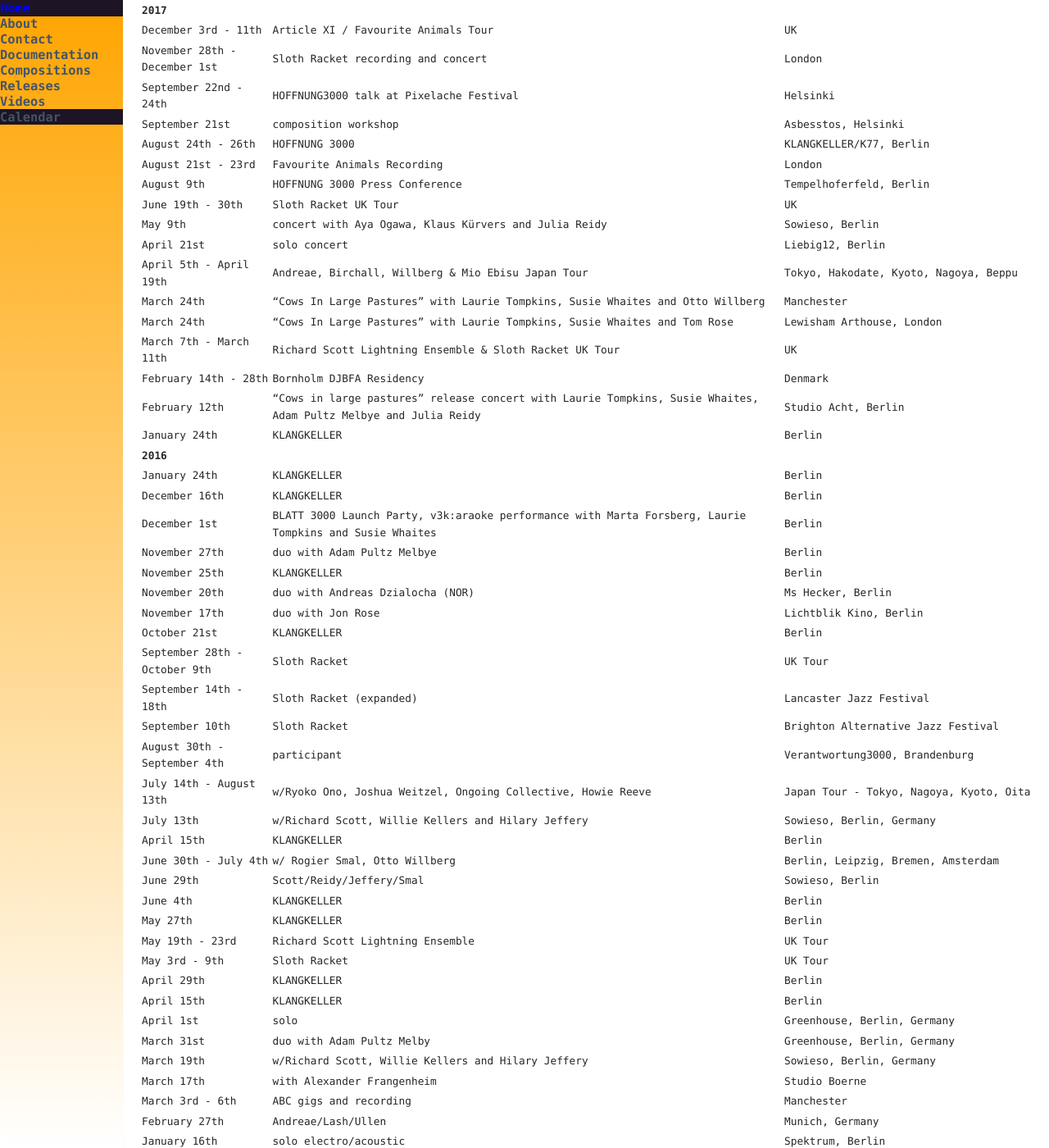
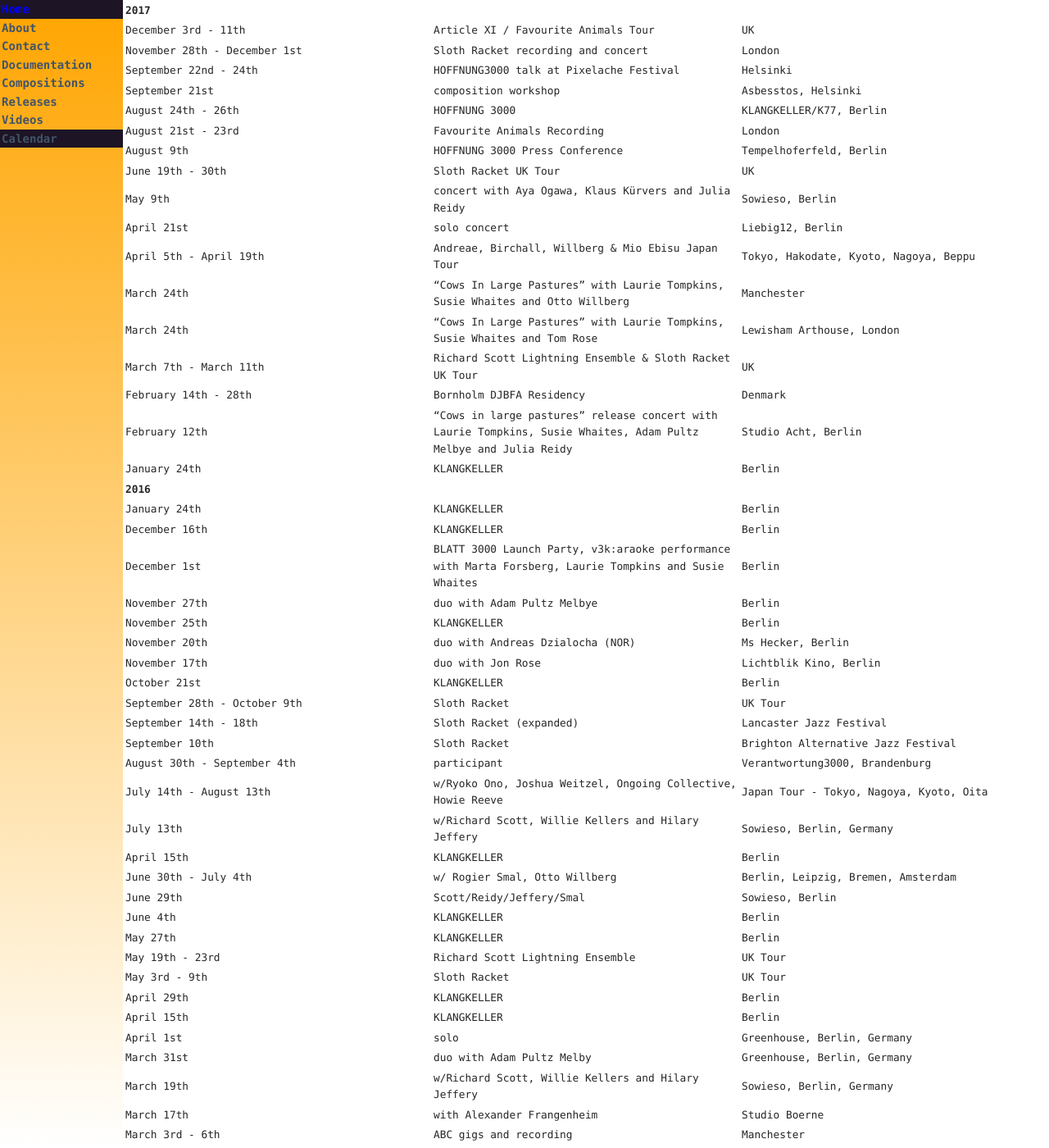
Before and after one commit to sandreae/sam-andreae-website, a Jekyll site: the page built from _pages/calendar.md, in a window 1280 px wide and 1400 px high. Shown: the whole window at 82% size. Built offline with Jekyll 4.4.1, drawn with Linux system fonts in a browser that asks for light colours.

Commit message:
mobile friendly

```diff
--- a/_includes/header.html
+++ b/_includes/header.html
@@ -5,7 +5,7 @@
 		    {% for nav in site.data.nav %}
 		      {% if nav.subcategories != null %}
 		        <li>
-		          <nav><a href="#">{{ nav.title }}</a></nav>
+		          <a href="#">{{ nav.title }}</a>
 		          <ul>
 		          {% for subcategory in nav.subcategories %}
 			          {% if subcategory.subhref-newtab != null %}
@@ -18,11 +18,11 @@
 		        </li>
 		      {% elsif nav.title == page.title %}
 		         <li class="active">
-		           <nav><a href="{{ nav.url }}">{{ nav.title }}</a></nav>
+		           <a href="{{ nav.url }}">{{ nav.title }}</a>
 		         </li>
 		      {% else %}
 		        <li>
-		          <nav><a href="{{ site.baseurl }}{{ nav.href }}">{{ nav.title }}</a></nav>
+		          <a href="{{ site.baseurl }}{{ nav.href }}">{{ nav.title }}</a>
 		        </li>
 		      {% endif %}
 		    {% endfor %}
--- /dev/null
+++ b/_layouts/calendar.html
@@ -0,0 +1,6 @@
+---
+layout: default
+---
+<div id="calendar">
+   {{ content }}
+</div>
--- a/_sass/_base.scss
+++ b/_sass/_base.scss
@@ -1,5 +1,8 @@
 $content-width: 100%;
-$nav-width: 150px;
+$nav-width: 100%;
+$nav-width-mobile: 100%;
+$nav-width-tablet: 150px;
+$nav-width-desktop: 150px;
 $color-primary: orange;
 $color-secondary: blue;
 $font-style: "Lucida Console", Monaco, monospace;
@@ -11,6 +14,21 @@
 $light: #E7EDF4;
 $header:  #1D1425;
 
+$tablet-width: 768px;
+$desktop-width: 1024px;
+
+@mixin tablet {
+  @media (min-width: #{$tablet-width}) and (max-width: #{$desktop-width - 1px}) {
+    @content;
+  }
+}
+
+@mixin desktop {
+  @media (min-width: #{$desktop-width}) {
+    @content;
+  }
+}
+
 *,
 *::before,
 *::after {
--- a/_sass/_layout.scss
+++ b/_sass/_layout.scss
@@ -10,7 +10,19 @@
 main {
     opacity: 1;
     transition: 0.2s opacity;
+	max-width: $content-width;
+	padding-top: 50px;
+  @include tablet {
+	padding-top: 0px;
+  	padding-left: $nav-width-tablet;
+  }
+
+  @include desktop {
+	padding-top: 0px;
+  	padding-left: $nav-width-desktop;
+  }
 }
+
 
 main.fade-out {
     opacity: 0;
@@ -47,12 +59,6 @@
 	text-decoration: underline;
 }
 
-main {
-	padding-left: $nav-width;
-	max-width: $content-width;
-	margin: 0 auto;
-}
-
 .projects {
 	width: 400px;
 	margin: auto;
@@ -68,8 +74,17 @@
 }
 
 .docu-flex-container {
+    column-count: 1;
+    column-gap: 1em;
+  @include tablet {
     column-count: 3;
     column-gap: 1em;
+  }
+
+  @include desktop {
+    column-count: 3;
+    column-gap: 1em;
+  }
 }
 
 .documentation {
@@ -95,31 +110,31 @@
 	height: 100vh;
 }
 
-article {
-	padding-left: 20px;
+#calendar {
+	max-width: 100%;
 	width: 100%;
+	table {
+		table-layout: fixed;
+		width: 100%;
+		word-wrap: break-word;
+	}
 }
 
 time {
 	color: #898989;
 }
-.container {
-	max-width: $content-width;
-	margin: 0 auto;
-}
+
 
 /* Aside */
 
 aside {
+	width: $nav-width;
+	height: 50px;
 	position: fixed;
 	top: 0;
 	left: 0;
 	@include linearGradient($color-primary, white);
-	width: $nav-width;
-	height: 100vh;
 	z-index: 2;
-	border-bottom: 1px solid lighten($light, 30%);
-	box-shadow: 0px 1px 1px RGBA(4, 25, 54, .1);
 	nav {
 		float: left;
 		width: $nav-width;
@@ -128,22 +143,23 @@
 			margin: 0;
 			padding: 0;
 			list-style: none;
-			width: $nav-width;
 			li {
+				margin: 0;
+				padding: 0;
+				display: block;
 				&.active {
 					background: $header;
 					text-decoration: none;
 					color: $color-secondary;
+					display: block;
 				}
 				float: left;
 				position: relative;
-				width: $nav-width;
 				a {
-					font-size: 1.2em;
+					padding: 0px 2px 0px 2px;
+					font-size: 1.1em;
 					text-decoration: none;
 					display: block;
-					line-height: 20px;
-					margin-bottom: -1px;
 					box-shadow: 0;
 					&:hover,
 					&:active {
@@ -171,6 +187,29 @@
 			clear: both;
 		}
 	}
+	@include tablet {
+	width: $nav-width-tablet;
+		height: 100vh;
+		nav ul {
+			width: $nav-width-tablet;
+			li {
+				width: $nav-width-tablet;
+				padding: 0px 0px 0px 0px;
+			}
+		}
+	}
+
+	@include desktop {
+		width: $nav-width-desktop;
+		height: 100vh;
+		nav ul {
+			width: $nav-width-desktop;
+			li {
+			width: $nav-width-desktop;
+			padding: 0px 0px 0px 0px;
+			}
+		}
+	}
 }
 footer {
 	text-align: center;
--- a/_sass/_mixins.scss
+++ b/_sass/_mixins.scss
@@ -8,3 +8,16 @@
     background: linear-gradient(to bottom,  $top 0%,$bottom 100%); /* W3C */
     filter: progid:DXImageTransform.Microsoft.gradient( startColorstr='#ffffff', endColorstr='#000000',GradientType=0 ); /* IE6-9 */
 }
+
+
+@mixin tablet {
+  @media (min-width: #{$tablet-width}) and (max-width: #{$desktop-width - 1px}) {
+    @content;
+  }
+}
+
+@mixin desktop {
+  @media (min-width: #{$desktop-width}) {
+    @content;
+  }
+}
--- a/css/main.scss
+++ b/css/main.scss
@@ -2,7 +2,7 @@
 # Front matter comment to ensure Jekyll properly reads file.
 ---
 @import
+  "base",
   "mixins",
-  "base",
   "layout",
   "syntax-highlighting"
```
Also changed, not shown: _pages/calendar.md (+1 -1 lines).
